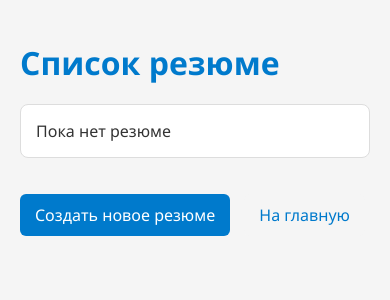
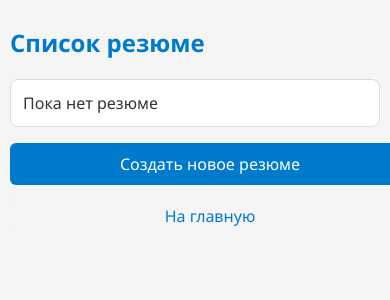
Before and after one commit to coursework-template2025/coursework-2025, a Django app: template kursovaya backend/kursovaya/resumes/templates/resumes/resume_list.html in a window 390 px wide. Shown: the top 300 px of the page. Run offline with Django 5.2, Linux system fonts and the light colour scheme; the template is opened without the code that fills it, so the values that code supplies are empty.

Commit message:
Update resume_list.html

```diff
--- a/kursovaya backend/kursovaya/resumes/templates/resumes/resume_list.html
+++ b/kursovaya backend/kursovaya/resumes/templates/resumes/resume_list.html
@@ -2,6 +2,7 @@
 <html lang="ru">
 <head>
     <meta charset="UTF-8">
+    <meta name="viewport" content="width=device-width, initial-scale=1.0">
     <title>Список резюме</title>
     <style>
         body {
@@ -66,6 +67,27 @@
         .home-link:hover {
             background-color: #e0e0e0;
         }
+         @media (max-width: 768px) {
+        body {
+            padding: 10px;
+        }
+
+        h1 {
+            font-size: 24px;
+        }
+
+        li {
+            padding: 12px;
+        }
+
+        .create-link,
+        .home-link {
+            display: block;
+            width: 100%;
+            text-align: center;
+            margin: 10px 0;
+        }
+    }
     </style>
 </head>
 <body>
```
